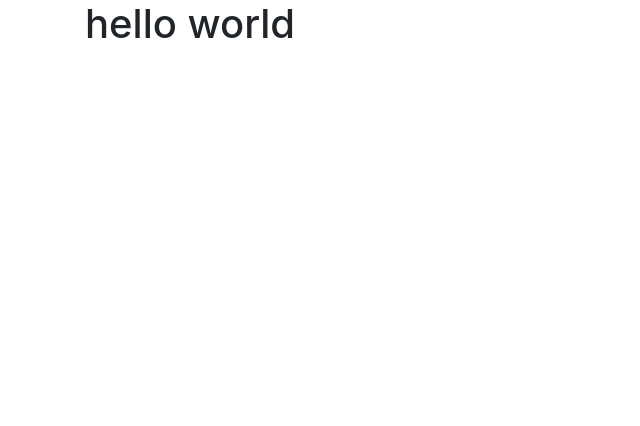
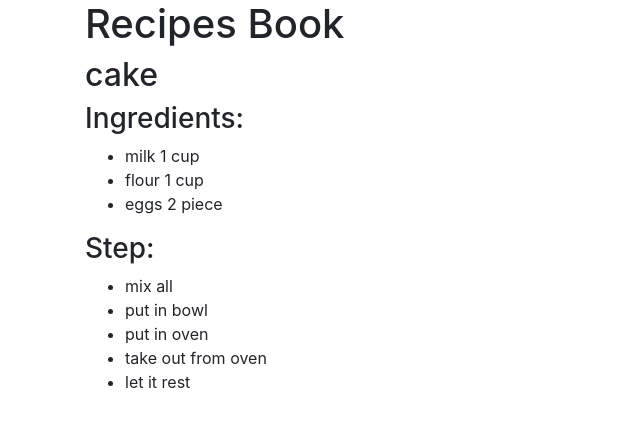
Before and after one commit to lcruz-taxsat/recipe-boock, a website: page index.html in a window 1280 px wide. Shown: the whole page, without its empty margins (0-640 px from the left). Drawn offline with nearby package versions, Linux system fonts and the light colour scheme.

Commit message:
Render one recipe

```diff
--- a/index.html
+++ b/index.html
@@ -12,9 +12,16 @@
 </head>
 <body>
   <div class="container">
-    <h1>hello world</h1>
+    <h1>Recipes Book</h1>
+    <h2 id="recipe-name"></h2>
+    <h3>Ingredients:</h3>
+    <ul id="recipe-ingredients">
+    </ul>
+    <h3>Step:</h3>
+    <ul id="recipe-steps">
+    </ul>
   </div>
-<!-- Optional JavaScript -->
+  <!-- Optional JavaScript -->
 <!-- jQuery first, then Popper.js, then Bootstrap JS -->
 <script src="https://code.jquery.com/jquery-3.2.1.slim.min.js" integrity="sha384-KJ3o2DKtIkvYIK3UENzmM7KCkRr/rE9/Qpg6aAZGJwFDMVNA/GpGFF93hXpG5KkN" crossorigin="anonymous"></script>
 <script src="https://cdnjs.cloudflare.com/ajax/libs/popper.js/1.12.9/umd/popper.min.js" integrity="sha384-ApNbgh9B+Y1QKtv3Rn7W3mgPxhU9K/ScQsAP7hUibX39j7fakFPskvXusvfa0b4Q" crossorigin="anonymous"></script>
--- a/js/index.js
+++ b/js/index.js
@@ -1 +1,46 @@
-console.log('Hello worl');
+let recipes = [
+  {
+    name: 'cake',
+    ingredients: [
+      {name: 'milk', quantity: 1, unit: 'cup'},
+      {name: 'flour', quantity: 1, unit: 'cup'},
+      {name: 'eggs', quantity: 2, unit: 'piece'},
+    ],
+    steps: [
+      {description: 'mix all'},
+      {description: 'put in bowl'},
+      {description: 'put in oven'},
+      {description: 'take out from oven'},
+      {description: 'let it rest'},
+    ]
+  }
+];
+
+function renderModel(recipes) {
+  let recipe =  recipes[0];
+  document.getElementById('recipe-name').textContent = recipe.name;
+  for(let ingredient of recipe.ingredients ){
+    let ingredientView = createIngredientView(ingredient);
+    document.getElementById('recipe-ingredients').appendChild(ingredientView);
+  }
+
+  for(let step of recipe.steps ){
+    let stepView = createStepView(step);
+    document.getElementById('recipe-steps').appendChild(stepView);
+  }
+}
+
+function createIngredientView(ingredient){
+  let element = document.createElement('li');
+  element.textContent = `${ingredient.name} ${ingredient.quantity} ${ingredient.unit}`;
+  return element;
+}
+
+function createStepView(step){
+  let element = document.createElement('li');
+  element.textContent = `${step.description}`;
+  return element;
+}
+
+
+renderModel(recipes);
```
